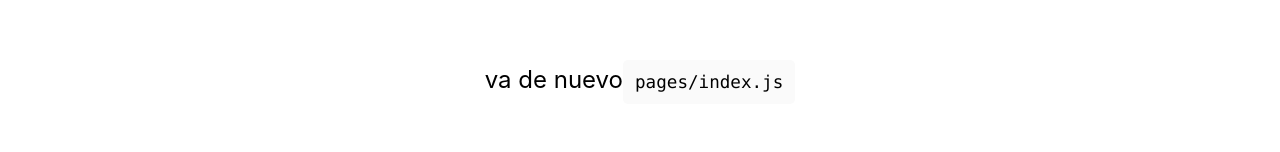
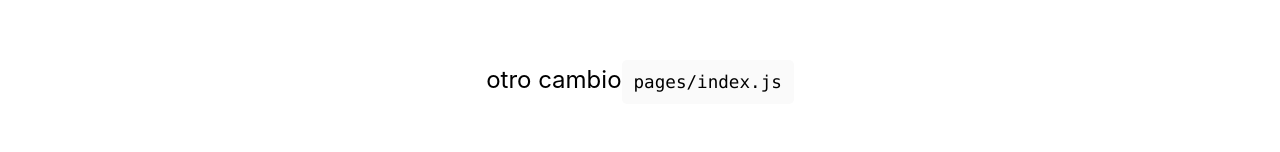
Before and after one commit to LArroyoS/SoleccServer, a Next.js app: page / in a window 1280 px wide. Shown: the part 140-292 px from the top of the page. Built offline with nearby package versions, Linux system fonts and the light colour scheme.

Commit message:
otro cambio

```diff
--- a/pages/index.js
+++ b/pages/index.js
@@ -17,7 +17,7 @@ export default function Home() {
         </h1>
 
         <p className={styles.description}>
-          va de nuevo
+          otro cambio
           <code className={styles.code}>pages/index.js</code>
         </p>
 
```
